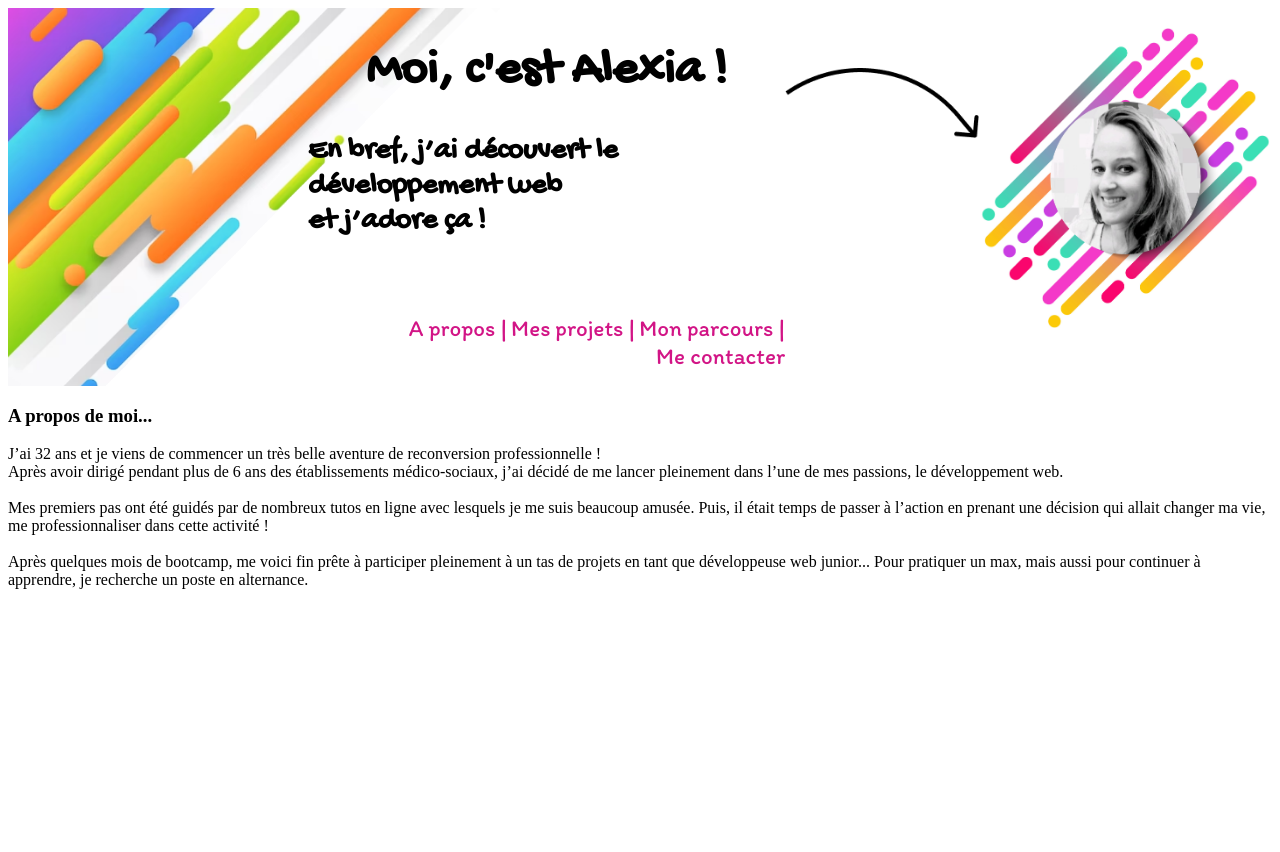
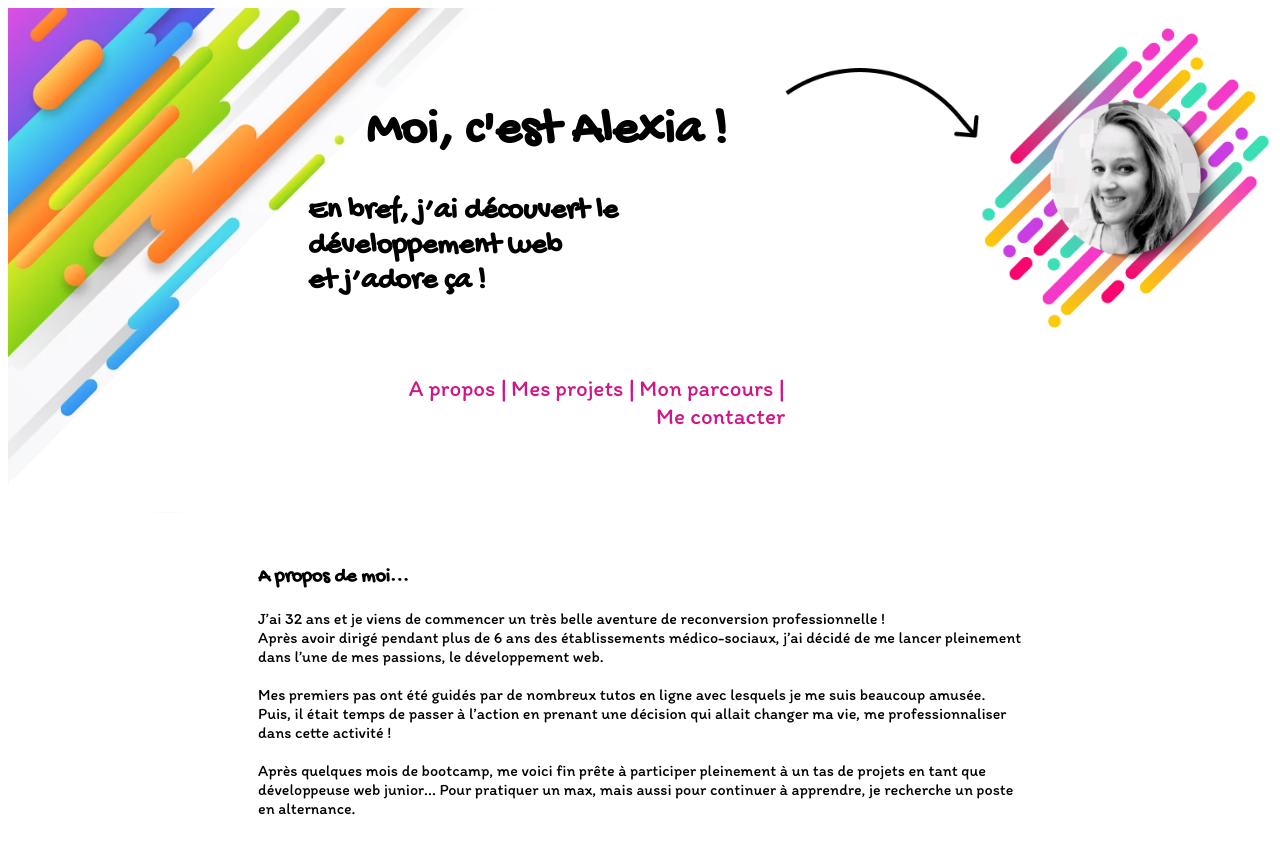
Before and after one commit to alexia-pratensi/portefolio, a plain HTML site: page index.html in a window 1280 px wide. Before the commit the page ends 800 px from the top, so only its background shows below. Drawn offline with Linux system fonts and the light colour scheme.

Commit message:
description

```diff
--- a/style.css
+++ b/style.css
@@ -38,6 +38,7 @@
       font-size: 50px;
       font-family:  'Gochi Hand', cursive;
       text-align: center;
+      padding-top: 60px;
     }
 
     h2 {
@@ -63,6 +64,7 @@
       padding-inline-start: 0px;
       text-align: right;
       margin-top: 75px;
+      padding-bottom: 100px;
 
     }
     .navbar-anchor > ul > li {
@@ -78,7 +80,19 @@
       color:black;
     }
 
+    /* A propos */
+    #about {
+      margin: 0px 250px 100px 250px;
+    }
 
+    h3 {
+      font-size: 20px;
+      font-family:  'Gochi Hand', cursive;
+    }
+
+    p {
+      font-family: 'Itim', cursive;
+    }
     @media screen and (max-width: 1100px) {
 
       #title {
```
Also changed, not shown: index.html (+2 -1 lines).
